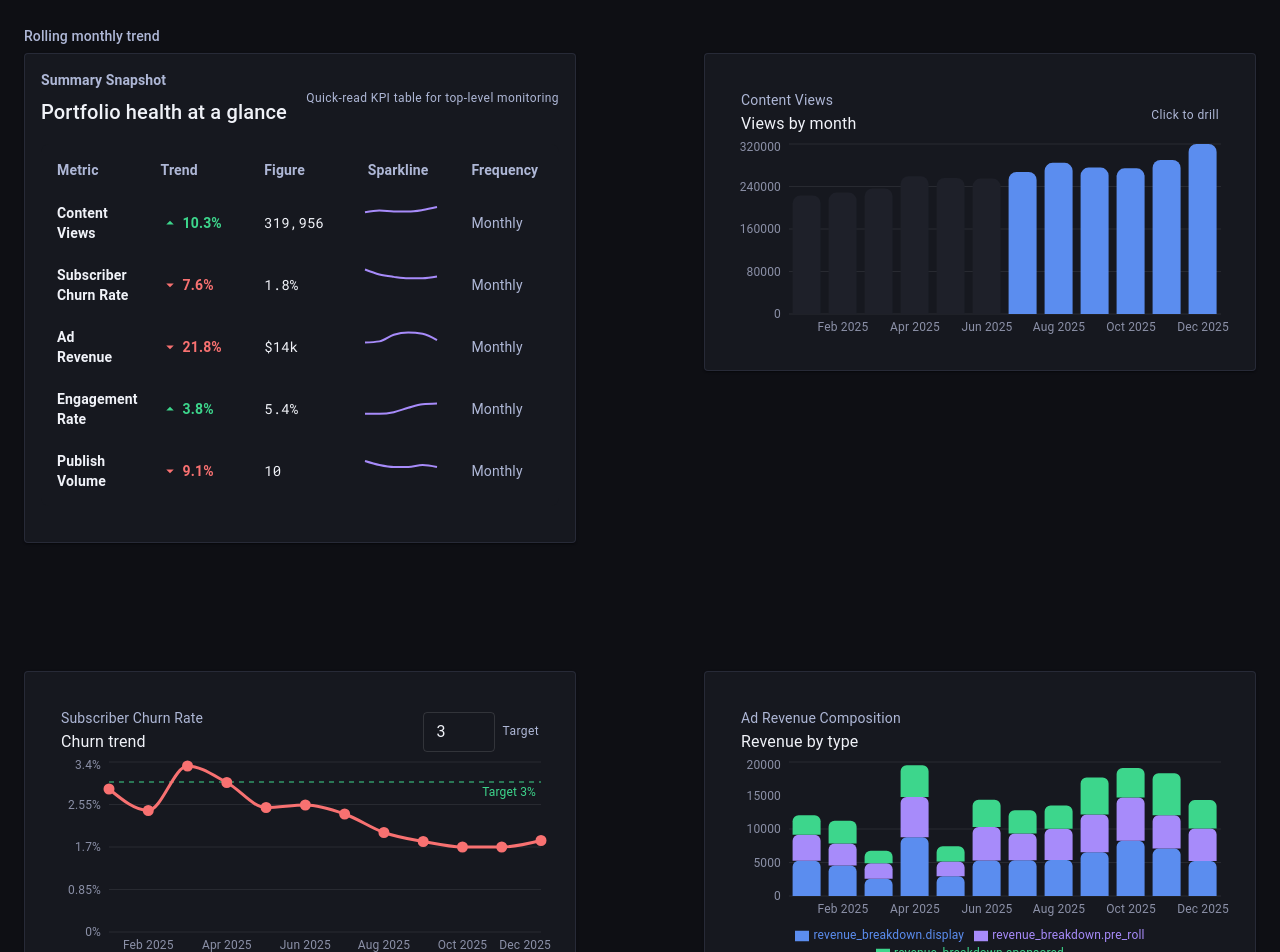
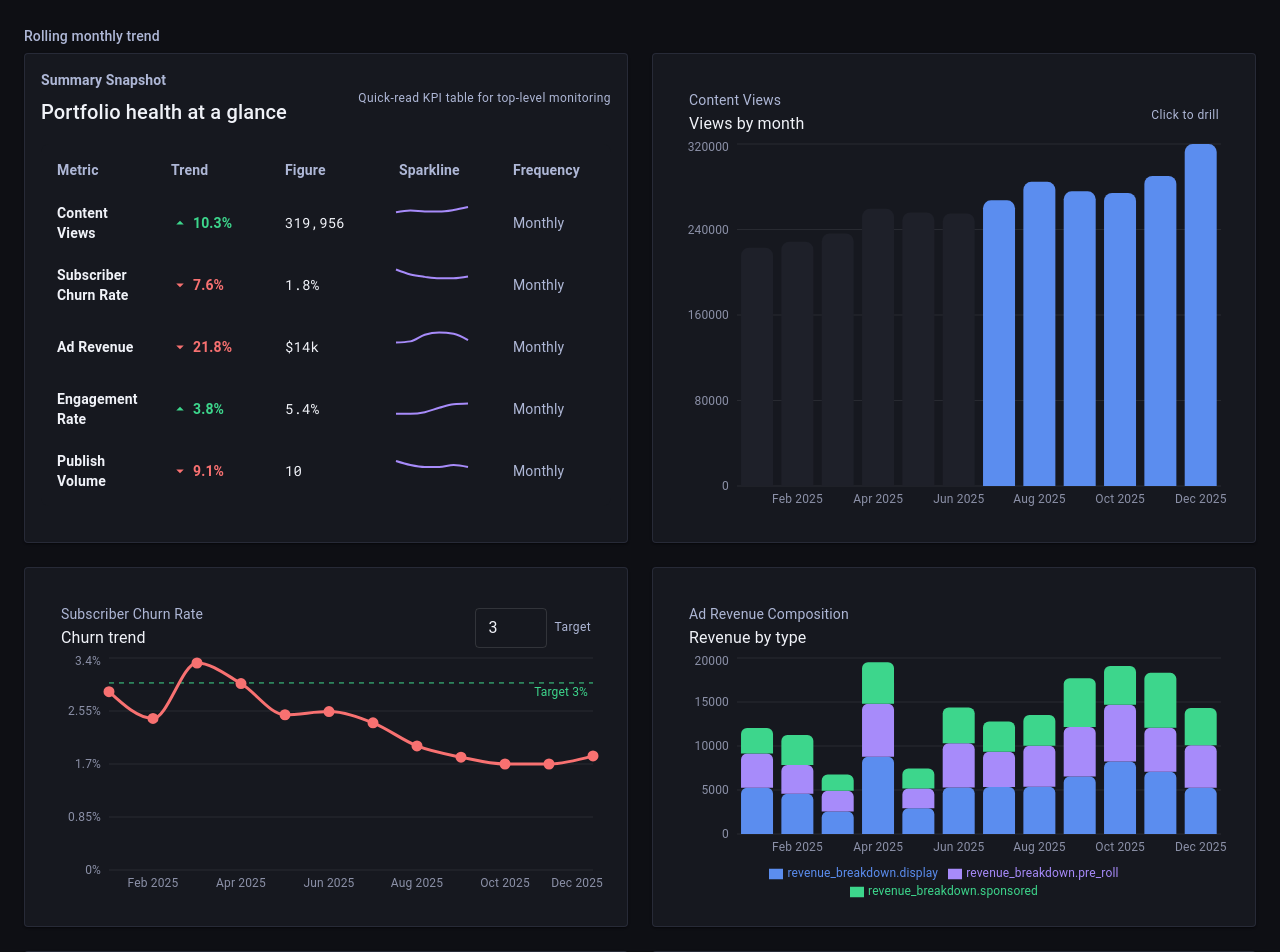
Before and after one commit to colinrobins-ux/Proto_301, a React (Vite) app: page / in a window 1280 px wide. Shown: the part 80-1032 px from the top of the page. Built offline with nearby package versions, Linux system fonts and the light colour scheme.

Commit message:
refactor: Update layout and styling for improved card consistency and responsiveness

```diff
--- a/src/App.tsx
+++ b/src/App.tsx
@@ -378,11 +378,17 @@ const App = () => {
           </Typography>
 
           <Box component="section">
-            <Box sx={{ display: 'grid', gap: 16, gridTemplateColumns: isMobile ? '1fr' : 'repeat(2, minmax(0, 1fr))' }}>
-              <Box>
+            <Box
+              sx={{
+                display: 'grid',
+                gap: 3,
+                gridTemplateColumns: isMobile ? '1fr' : 'repeat(2, minmax(0, 1fr))',
+              }}
+            >
+              <Box sx={{ width: '100%', minHeight: 360, display: 'flex', flexDirection: 'column' }}>
                 <SummarySnapshotCard rows={metricSummaryRows} onMetricClick={highlightedChart} />
               </Box>
-              <Box ref={barRef}>
+              <Box ref={barRef} sx={{ width: '100%', minHeight: 360, display: 'flex', flexDirection: 'column' }}>
                 <ContentViewsChart
                   displayedSeries={displayedSeries}
                   highlighted={highlightedMetric === 'content_views'}
@@ -390,7 +396,7 @@ const App = () => {
                   onBarClick={onBarClick}
                 />
               </Box>
-              <Box ref={churnRef}>
+              <Box ref={churnRef} sx={{ width: '100%', minHeight: 360, display: 'flex', flexDirection: 'column' }}>
                 <SubscriberChurnChart
                   displayedSeries={displayedSeries}
                   churnThreshold={churnThreshold}
@@ -399,13 +405,13 @@ const App = () => {
                   subtitle="Churn trend"
                 />
               </Box>
-              <Box ref={revenueRef}>
+              <Box ref={revenueRef} sx={{ width: '100%', minHeight: 360, display: 'flex', flexDirection: 'column' }}>
                 <AdRevenueChart displayedSeries={displayedSeries} highlighted={highlightedMetric === 'ad_revenue'} subtitle="Revenue by type" />
               </Box>
-              <Box ref={engagementRef}>
+              <Box ref={engagementRef} sx={{ width: '100%', minHeight: 360, display: 'flex', flexDirection: 'column' }}>
                 <EngagementChart displayedSeries={displayedSeries} highlighted={highlightedMetric === 'engagement_rate'} subtitle="Audience response" />
               </Box>
-              <Box ref={scatterRef}>
+              <Box ref={scatterRef} sx={{ width: '100%', minHeight: 360, display: 'flex', flexDirection: 'column' }}>
                 <QualityScatterChart
                   displayedSeries={displayedSeries}
                   highlighted={highlightedMetric === 'avg_time_on_page'}
--- a/src/charts/ChartCard.tsx
+++ b/src/charts/ChartCard.tsx
@@ -14,7 +14,7 @@ const ChartCard = forwardRef<HTMLDivElement, ChartCardProps>(
     <Card
       ref={ref}
       className={`chart-card ${highlighted ? 'metric-highlight' : ''}`}
-      sx={{ minHeight: 220, p: 1.5 }}
+      sx={{ height: '100%', minHeight: 360, p: 1.5, display: 'flex', flexDirection: 'column' }}
     >
       <Box className="chart-header">
         <Box>
@@ -29,7 +29,7 @@ const ChartCard = forwardRef<HTMLDivElement, ChartCardProps>(
         </Box>
         {rightNode ? <Box>{rightNode}</Box> : null}
       </Box>
-      <Box sx={{ height: 220, px: 1.5, pb: 1 }}>{children}</Box>
+      <Box sx={{ flex: 1, minHeight: 0, width: '100%', px: 1.5, pb: 1 }}>{children}</Box>
     </Card>
   ),
 );
--- a/src/components/SummarySnapshotCard.tsx
+++ b/src/components/SummarySnapshotCard.tsx
@@ -21,8 +21,8 @@ type SummarySnapshotCardProps = {
 };
 
 const SummarySnapshotCard = ({ rows, onMetricClick }: SummarySnapshotCardProps) => (
-  <Card className="metric-card" sx={{ p: 2, pb: 1.5, minHeight: 220 }}>
-    <CardContent sx={{ p: 0 }}>
+  <Card className="metric-card" sx={{ height: '100%', minHeight: 360, p: 2, pb: 1.5, display: 'flex', flexDirection: 'column' }}>
+    <CardContent sx={{ p: 0, display: 'flex', flexDirection: 'column', flex: 1, minHeight: 0 }}>
       <Box display="flex" alignItems="center" justifyContent="space-between" mb={2}>
         <Box>
           <Typography variant="subtitle2" color="text.secondary" sx={{ fontWeight: 600 }}>
@@ -36,7 +36,7 @@ const SummarySnapshotCard = ({ rows, onMetricClick }: SummarySnapshotCardProps)
           Quick-read KPI table for top-level monitoring
         </Typography>
       </Box>
-      <TableContainer component={Box} sx={{ borderRadius: 2, overflowX: 'auto', background: '#16181F', width: '100%' }}>
+      <TableContainer component={Box} sx={{ borderRadius: 2, overflowX: 'auto', background: '#16181F', width: '100%', flex: 1, minHeight: 0, display: 'flex', flexDirection: 'column' }}>
         <Table
           size="small"
           sx={{
@@ -45,6 +45,7 @@ const SummarySnapshotCard = ({ rows, onMetricClick }: SummarySnapshotCardProps)
             borderCollapse: 'separate',
             borderSpacing: '0 8px',
             tableLayout: 'fixed',
+            height: '100%',
           }}
         >
           <TableHead>
```
